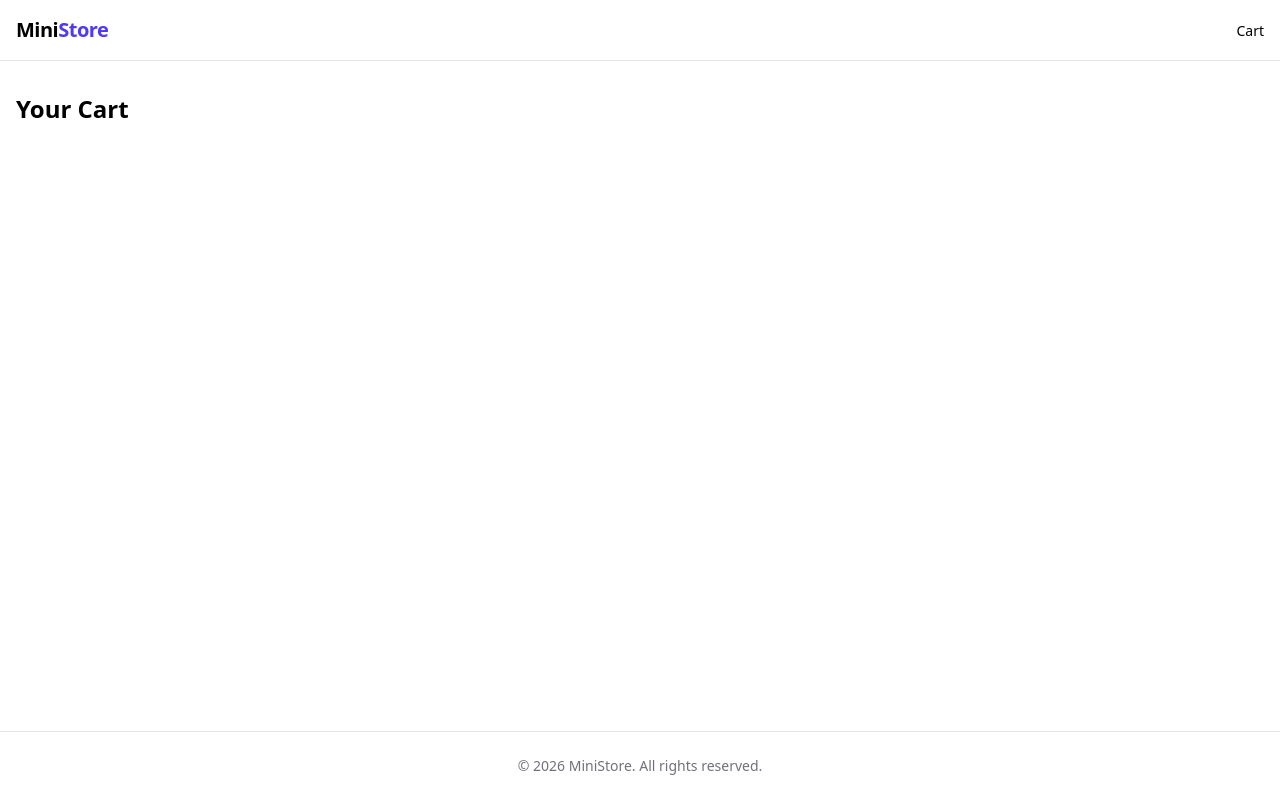
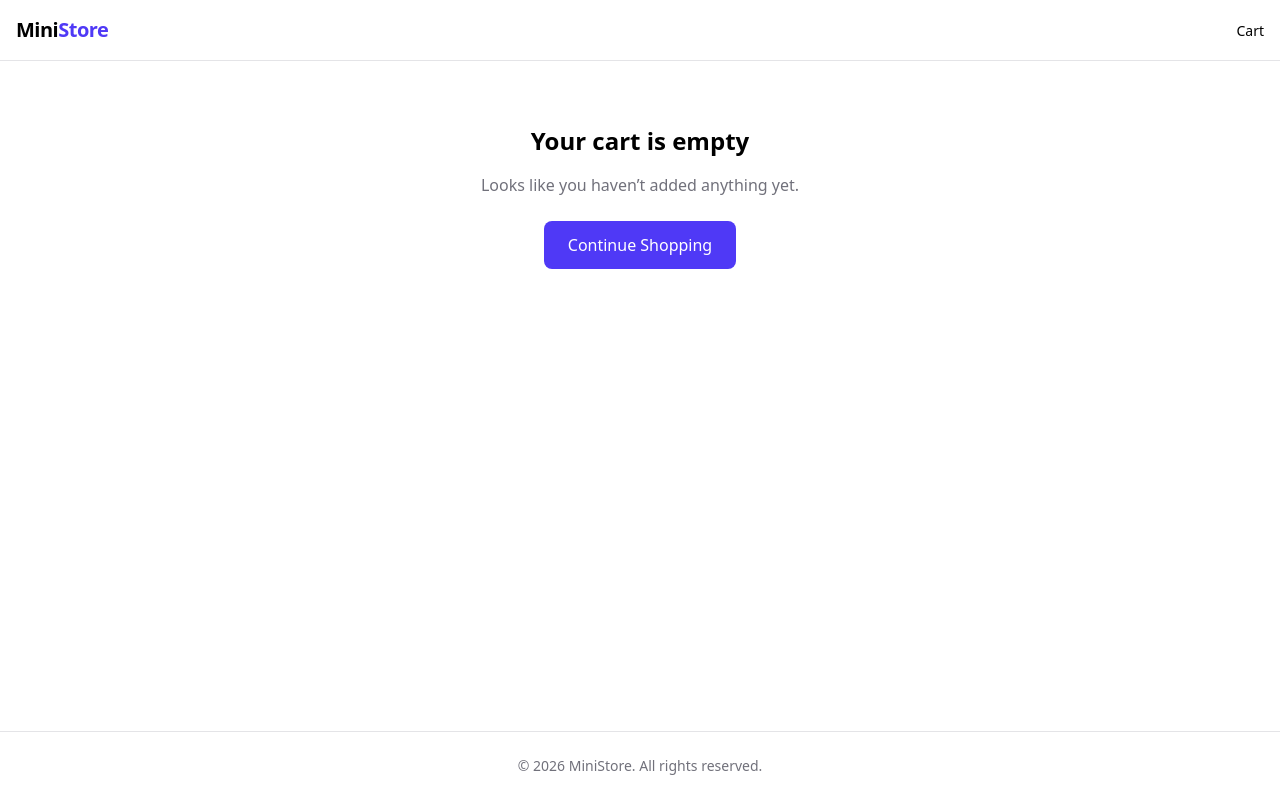
Before and after one commit to 18mukeshram/FUTURE_FS_02, a React (Vite) app: page /cart in a window 1280 px wide. Built offline with nearby package versions, Linux system fonts and the light colour scheme.

Commit message:
feat: implement cart page with editable items and price calculation

```diff
--- a/src/pages/Cart.jsx
+++ b/src/pages/Cart.jsx
@@ -1,7 +1,50 @@
+import { Link } from "react-router-dom";
+import { useCartStore } from "../store/cartStore";
+import CartItem from "../components/cart/CartItem";
+import PriceSummary from "../components/cart/PriceSummary";
+
 export default function Cart() {
+  const items = useCartStore((state) => state.items);
+
+  if (items.length === 0) {
+    return (
+      <div className="max-w-4xl mx-auto px-4 py-16 text-center">
+        <h1 className="text-2xl font-bold mb-4">Your cart is empty</h1>
+        <p className="text-zinc-500 mb-6">
+          Looks like you haven’t added anything yet.
+        </p>
+        <Link
+          to="/"
+          className="inline-block bg-indigo-600 text-white px-6 py-3 rounded-lg font-medium hover:bg-indigo-700 transition"
+        >
+          Continue Shopping
+        </Link>
+      </div>
+    );
+  }
+
   return (
-    <div className="max-w-7xl mx-auto px-4 py-8">
-      <h1 className="text-2xl font-bold">Your Cart</h1>
+    <div className="max-w-6xl mx-auto px-4 py-10 grid grid-cols-1 md:grid-cols-3 gap-8">
+      {/* Items */}
+      <div className="md:col-span-2 space-y-4">
+        <h1 className="text-2xl font-bold mb-4">Shopping Cart</h1>
+
+        {items.map((item) => (
+          <CartItem key={item.id} item={item} />
+        ))}
+      </div>
+
+      {/* Summary */}
+      <div className="space-y-4">
+        <PriceSummary />
+
+        <Link
+          to="/checkout"
+          className="block text-center bg-indigo-600 text-white px-6 py-3 rounded-lg font-medium hover:bg-indigo-700 transition"
+        >
+          Proceed to Checkout
+        </Link>
+      </div>
     </div>
   );
 }
```
